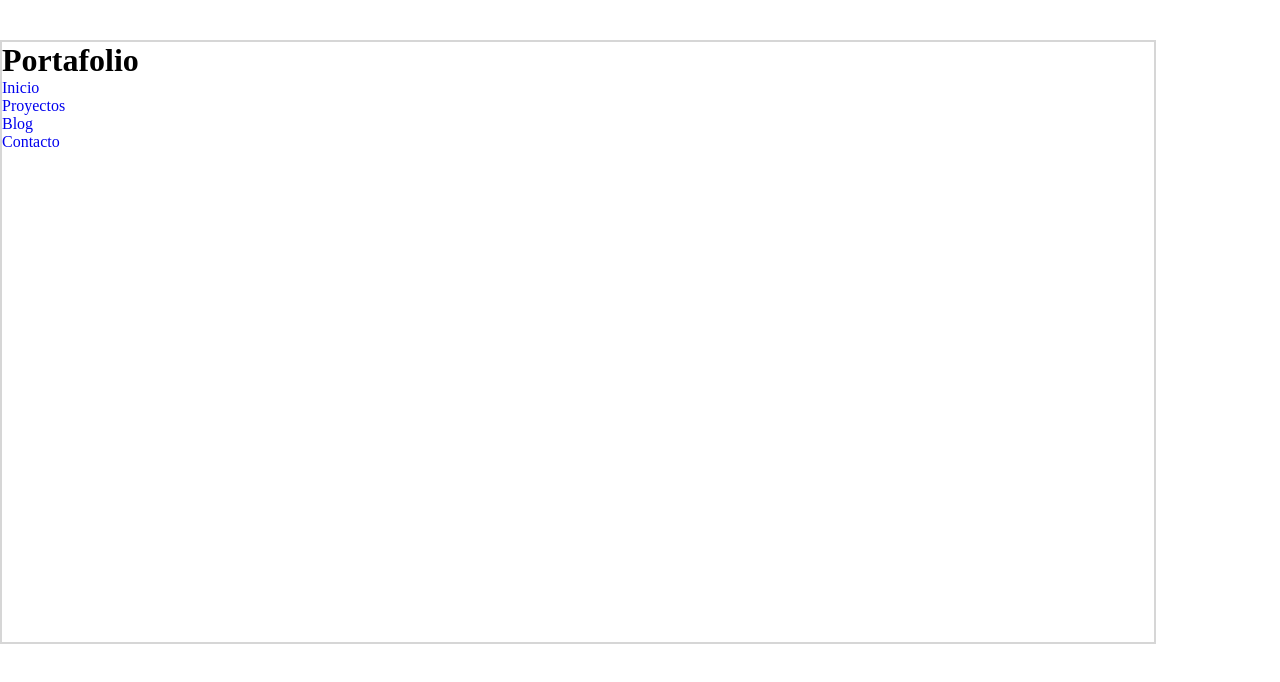
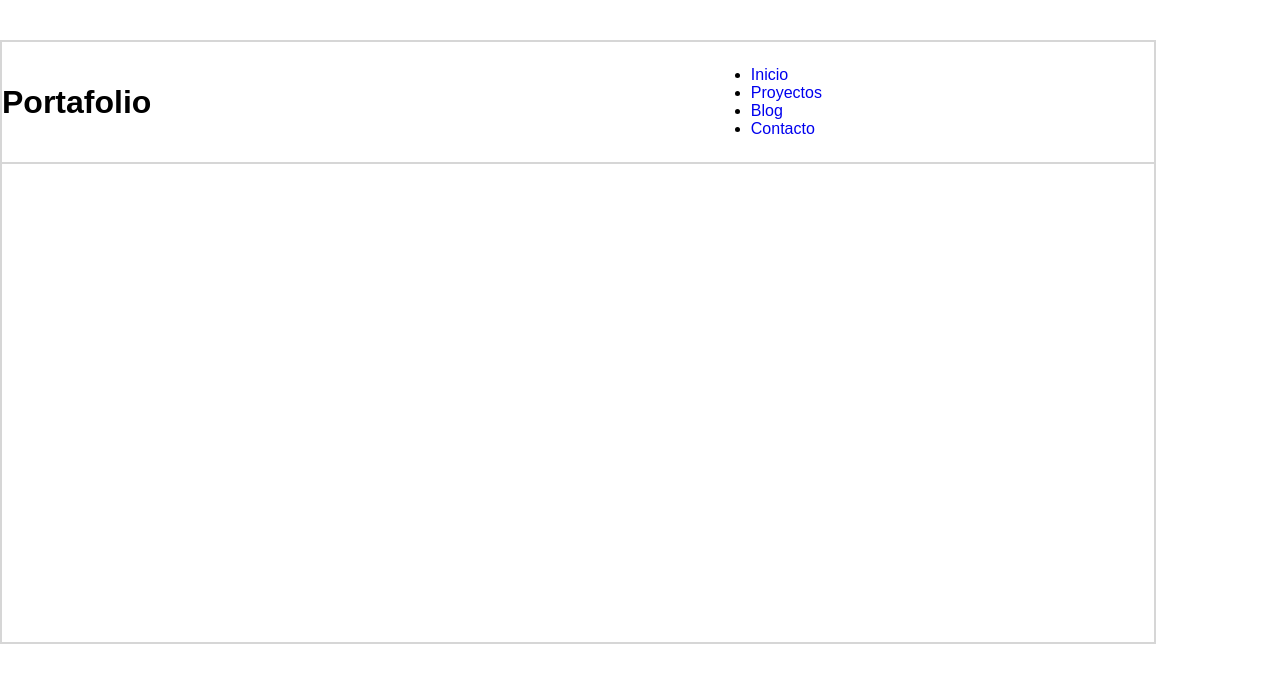
Before and after one commit to FerhMartinez/Entrega-3, a website: page index.html in a window 1280 px wide. Drawn offline with Linux system fonts and the light colour scheme.

Commit message:
modificaciones

```diff
--- a/scss/prueba.scss
+++ b/scss/prueba.scss
@@ -3,7 +3,9 @@
     text-decoration: none;
     margin: 0px;
     padding: 0px;
+    font-family: Arial, Helvetica, sans-serif;
 }
+
 //Colores utilizados
 $colores:(
     grey:#cccc,
@@ -20,3 +22,17 @@ $colores:(
     margin-bottom: 40px;
     min-height: 600px;
 }
+#header{
+    display: flex;
+    flex-direction: row;
+    flex-wrap: wrap;
+    align-items: center;
+    height: 120px;
+    border-bottom: 2px solid map-get($colores,grey);
+
+
+    .logo{
+        flex-basis: 65%;
+
+    }
+}
```
Also changed, not shown: css/prueba.css, 1 other file.
